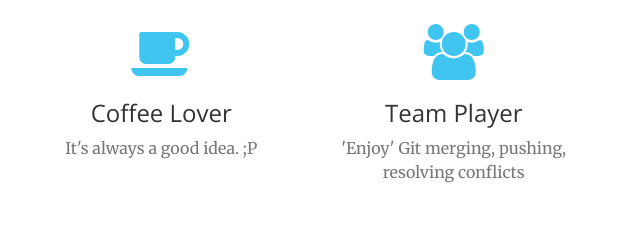
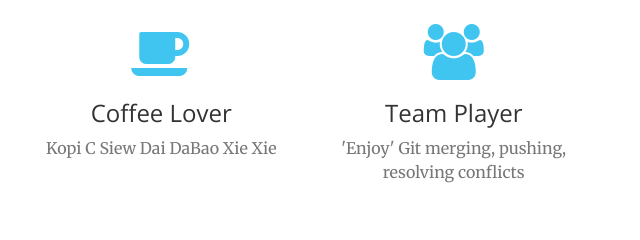
Before and after one commit to alexwong23/alexwong23.github.io, a website: page index.html in a window 1280 px wide. Shown: the part 1660-1900 px from the top of the page, 625-1265 px from the left. Drawn offline with nearby package versions, Linux system fonts and the light colour scheme.

Commit message:
changes to coffee lover description

```diff
--- a/index.html
+++ b/index.html
@@ -124,7 +124,7 @@
                     <div class="service-box">
                         <i class="fa fa-4x fa-coffee text-primary sr-icons"></i>
                         <h3>Coffee Lover</h3>
-                        <p class="text-muted">It's always a good idea. ;P</p>
+                        <p class="text-muted">Kopi C Siew Dai DaBao Xie Xie</p>
                     </div>
                 </div>
                 <div class="col-lg-3 col-md-6 text-center">
```
